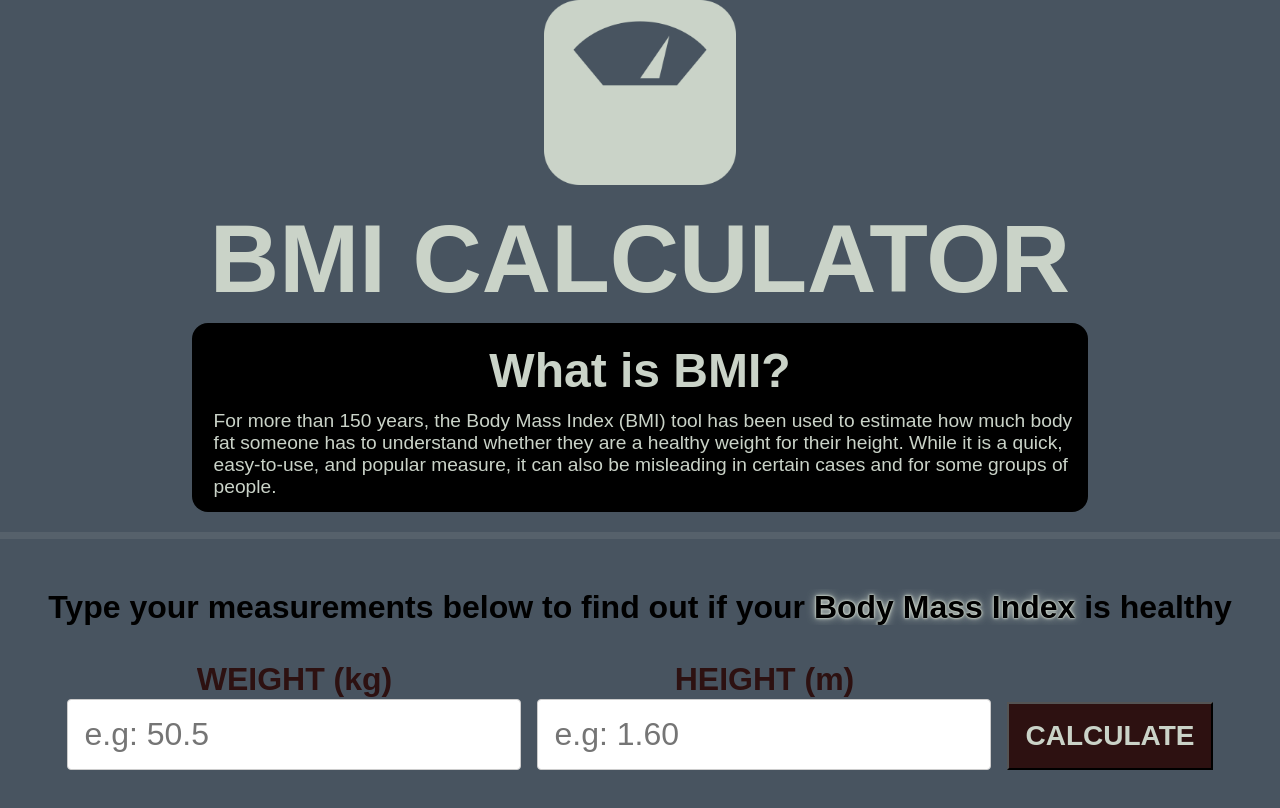
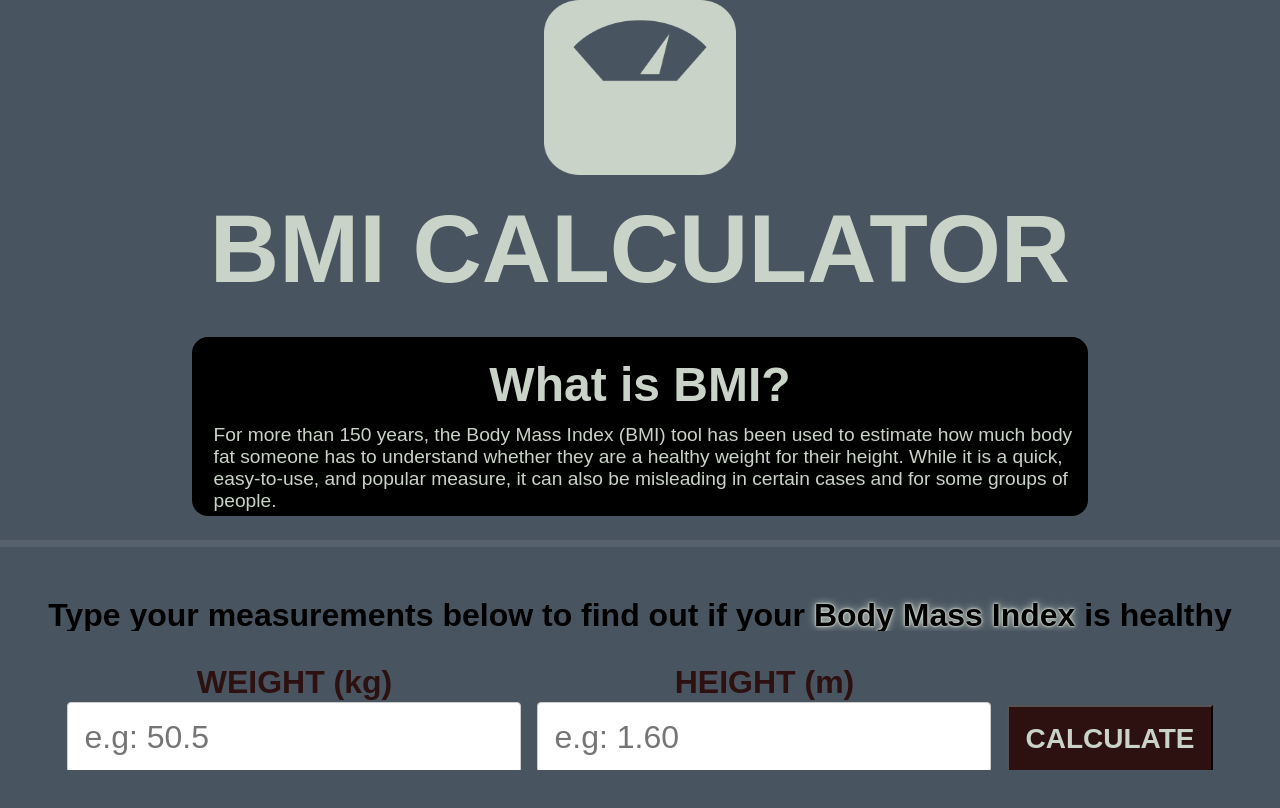
Before and after one commit to susyhaga/BMI_calculator_sh, a React (Vite) app: page / in a window 1280 px wide. Shown: the top 808 px of the page. Built offline with nearby package versions, Linux system fonts and the light colour scheme.

Commit message:
Update Header.module.css

```diff
--- a/src/components/Header/Header.module.css
+++ b/src/components/Header/Header.module.css
@@ -61,8 +61,8 @@
 .text{
     background-color: var(--textColor);
     width: 70vw;
-    margin-top:10px;
-    margin-bottom: 1.2rem;
+    margin-top:40px;
+    margin-bottom: 1.5rem;
     border-radius:1rem;
 }
 .textTitle{
```
